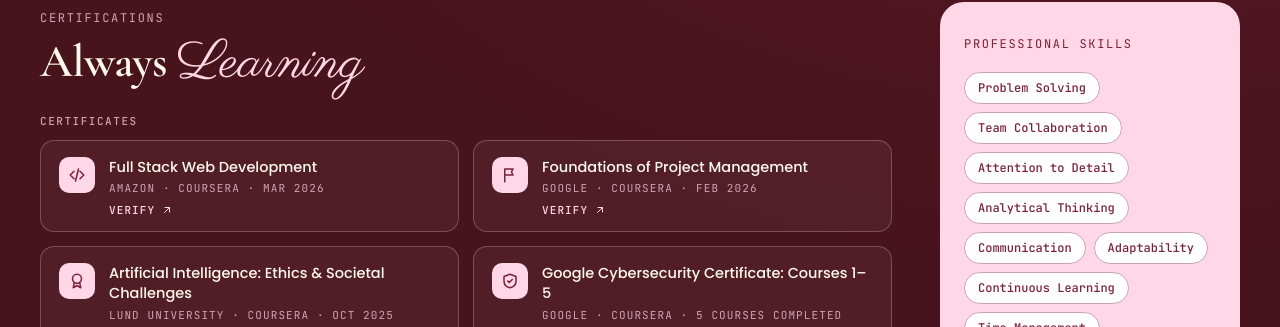
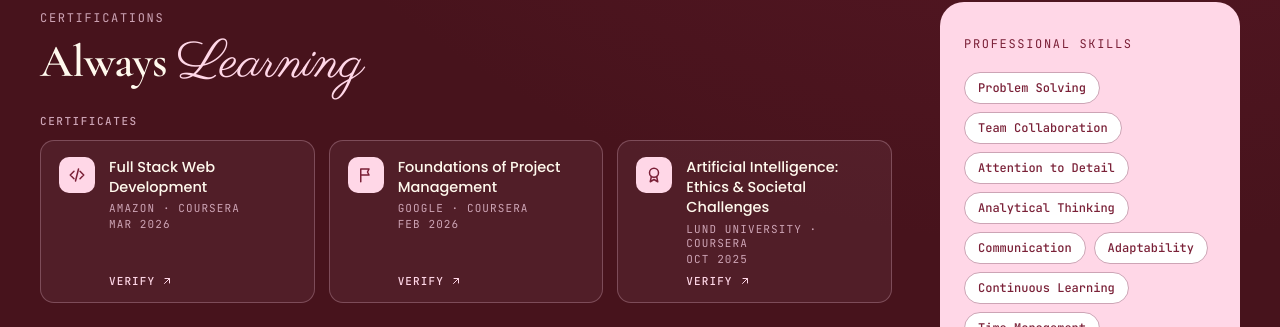
Before and after one commit to datgirlElle/datgirlelle.github.io, a plain HTML site: page index.html in a window 1280 px wide. Shown: the part 2539-2866 px from the top of the page. Drawn offline with nearby package versions, Linux system fonts and the light colour scheme.

Commit message:
Remove Google Cybersecurity Certificate card
Show the three linked certificates in one row, with dates on their own line.

Co-Authored-By: Claude Opus 5.5 <noreply@anthropic.com>
Claude-Session: https://claude.ai/code/session_01DeVaAGFXLc5nMVS2W93Uqf

```diff
--- a/index.html
+++ b/index.html
@@ -144,11 +144,12 @@ section{position:relative}
 .certs{position:relative;display:grid;grid-template-columns:1fr 300px;gap:48px;margin-top:72px;padding-top:48px;border-top:1px solid rgba(205,164,181,.3)}
 .certs h3{color:var(--cream);font-size:clamp(34px,4vw,46px);margin:8px 0 22px}
 .certs h3 .script{color:var(--candy);font-size:1.15em}
-.cert-grid{list-style:none;display:grid;grid-template-columns:repeat(2,1fr);gap:14px}
+.cert-grid{list-style:none;display:grid;grid-template-columns:repeat(3,1fr);gap:14px}
 .sub-label{display:block;font:500 11px var(--mono);letter-spacing:.14em;text-transform:uppercase;color:var(--rose);margin-bottom:12px}
 .cert-grid li,.gb-list li{list-style:none}
 a.cert{text-decoration:none;position:relative;padding-bottom:36px;transition:background .25s,border-color .25s,transform .25s}
 a.cert:hover{background:rgba(255,215,231,.13);border-color:var(--candy);transform:translateY(-2px)}
+.cert small .d{display:block;margin-top:2px}
 .cert .go{position:absolute;left:68px;bottom:14px;display:inline-flex;align-items:center;gap:6px;font:500 11px var(--mono);letter-spacing:.1em;text-transform:uppercase;color:var(--candy)}
 .cert .go svg{width:12px;height:12px}
 .cert-grid li > .cert{height:100%}
@@ -708,10 +709,9 @@ body.show-case #home{display:none}
         <h3>Always <span class="script">Learning</span></h3>
         <span class="sub-label">Certificates</span>
         <ul class="cert-grid">
-          <li><a class="cert" href="https://coursera.org/share/0547c5a831d8caa29c006d2365aca590" target="_blank" rel="noopener"><span class="ci"><svg><use href="#i-code"/></svg></span><div><b>Full Stack Web Development</b><small>Amazon · Coursera · Mar 2026</small></div><span class="go">Verify <svg><use href="#i-arrow"/></svg></span></a></li>
-          <li><a class="cert" href="https://coursera.org/share/0defc8a54eafef713e4b2a53df22c2e8" target="_blank" rel="noopener"><span class="ci"><svg><use href="#i-flag"/></svg></span><div><b>Foundations of Project Management</b><small>Google · Coursera · Feb 2026</small></div><span class="go">Verify <svg><use href="#i-arrow"/></svg></span></a></li>
-          <li><a class="cert" href="https://coursera.org/share/92de1b2c1a8e683f16eede0344a9cde9" target="_blank" rel="noopener"><span class="ci"><svg><use href="#i-award"/></svg></span><div><b>Artificial Intelligence: Ethics &amp; Societal Challenges</b><small>Lund University · Coursera · Oct 2025</small></div><span class="go">Verify <svg><use href="#i-arrow"/></svg></span></a></li>
-          <li><div class="cert"><span class="ci"><svg><use href="#i-shield"/></svg></span><div><b>Google Cybersecurity Certificate: Courses 1–5</b><small>Google · Coursera · 5 courses completed</small></div></div></li>
+          <li><a class="cert" href="https://coursera.org/share/0547c5a831d8caa29c006d2365aca590" target="_blank" rel="noopener"><span class="ci"><svg><use href="#i-code"/></svg></span><div><b>Full Stack Web Development</b><small>Amazon · Coursera<span class="d">Mar 2026</span></small></div><span class="go">Verify <svg><use href="#i-arrow"/></svg></span></a></li>
+          <li><a class="cert" href="https://coursera.org/share/0defc8a54eafef713e4b2a53df22c2e8" target="_blank" rel="noopener"><span class="ci"><svg><use href="#i-flag"/></svg></span><div><b>Foundations of Project Management</b><small>Google · Coursera<span class="d">Feb 2026</span></small></div><span class="go">Verify <svg><use href="#i-arrow"/></svg></span></a></li>
+          <li><a class="cert" href="https://coursera.org/share/92de1b2c1a8e683f16eede0344a9cde9" target="_blank" rel="noopener"><span class="ci"><svg><use href="#i-award"/></svg></span><div><b>Artificial Intelligence: Ethics &amp; Societal Challenges</b><small>Lund University · Coursera<span class="d">Oct 2025</span></small></div><span class="go">Verify <svg><use href="#i-arrow"/></svg></span></a></li>
         </ul>
         <div class="gbadges">
           <div class="gb-head"><span class="sub-label">Google Cloud skill badges · 11 earned</span><a class="gb-all" href="https://www.skills.google/public_profiles/6e1da54d-7023-44d5-8d3e-af8418e5f70b" target="_blank" rel="noopener">View my Google Skills profile <svg><use href="#i-arrow"/></svg></a></div>
```
